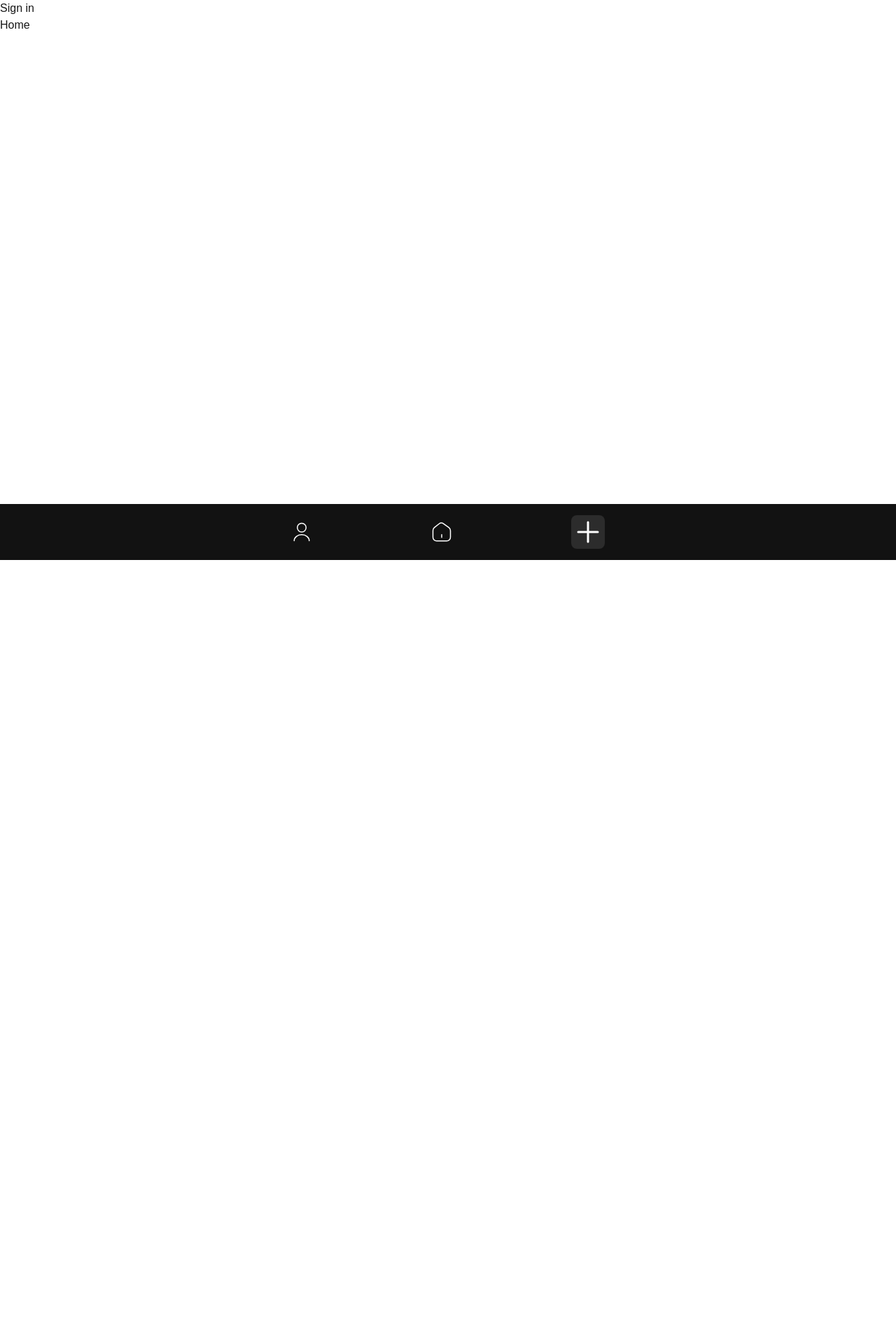
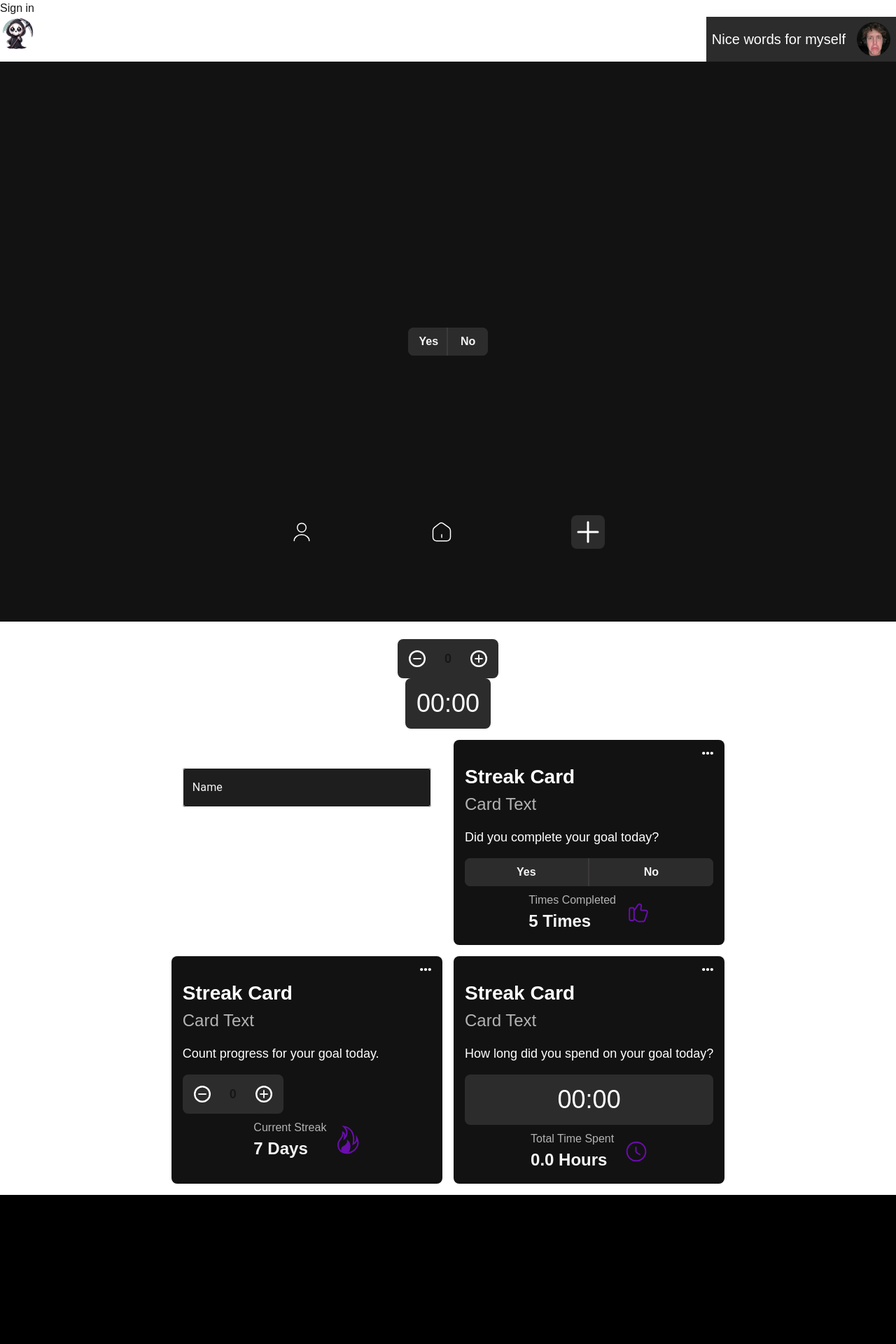
Before and after one commit to recnepspencer/reaper-app, a Next.js app: page /home in a window 1280 px wide. Shown: the top 1920 px of the page at 70% size. Before the commit the page ends 800 px from the top, so only its background shows below. Built offline with nearby package versions, Linux system fonts and the light colour scheme; no server answers.

Commit message:
updated and fixed message, added a login photo example

```diff
--- a/src/app/components/Message.tsx
+++ b/src/app/components/Message.tsx
@@ -10,19 +10,21 @@ export interface MessageProps {
 
 const Message: React.FC<MessageProps> = ({ children, variant = 'primary' }) => {
     const messageClass = classnames(
-        'px-2 py-2 font-bold text-button transition-colors duration-200',
+        'inline-flex px-2 py-2 font-light text-button transition-colors duration-200',
         {
             // Primary button styles
             'bg-primary-button text-white active:bg-white active:text-primary-button':
                 variant === 'primary',
 
             // Secondary button styles
-            'bg-secondary-button text-white active:bg-white active:text-secondary-button':
+            'bg-secondary-button text-white active:bg-white active:text-secondary-button flex justify-end':
                 variant === 'secondary',
         }
     );
 
-    return <div className={messageClass}>{children}</div>;
+    return (<div className="flex justify-end w-full">
+    <div className={messageClass}>{children}</div>
+</div>);
 };
 
 export default Message;
--- a/src/app/home/page.tsx
+++ b/src/app/home/page.tsx
@@ -1,5 +1,125 @@
+"use client";
+import React, { useState } from "react";
+import Image from "next/image";
+import FireIcon from "../src/images/fire.svg";
+import Button from "../components/Button";
+import Message from "../components/Message";
+import YesNoButton from "../components/card/YesNoButton";
+import StreakDisplay from "../components/card/StreakDisplay";
+import DetailsButton from "../components/card/DetailsButton";
+import Counter from "../components/card/Counter";
+import Timer from "../components/card/Timer";
+import Card from "../components/card/Card";
+import { TextField } from "@mui/material";
+import TextInput from "../components/input/TextInput";
+import Modal from "../components/Modal";
+
 export default function Home() {
-    return (
-        <div>Home</div>
-    )
+  const [isOpen, setIsOpen] = useState(false);
+
+  const handleClose = () => {
+    setIsOpen(false);
+  }
+
+  const handleOpen = () => {
+    setIsOpen(true);
+  }
+  const handleTimerSubmit = (duration: { hours: number; minutes: number }) => {
+    console.log("Submitted duration:", duration);
+  };
+
+  const [name, setName] = useState('');
+  const handleTimerCancel = () => {
+    console.log("Canceled");
+  };
+
+  const handleChange = (e: React.ChangeEvent<HTMLInputElement>) => {
+    setName(e.target.value);
+  };
+
+  return (
+    <>
+      <div className="flex">
+        {/* <Button
+          variant="primary"
+          onClick={() => console.log("Primary clicked")}
+        >
+          Primary Button
+        </Button>
+        <Button
+          variant="secondary"
+          onClick={() => console.log("Secondary clicked")}
+        >
+          Secondary Button
+        </Button> */}
+        <img src="/images/logo.svg" alt="logo" className="w-12 h-12 rounded-full object-cover inline-flex"/>
+        <Message variant="secondary">
+          <div className="flex items-center space-x-4">
+            <span>Nice words for myself</span>
+            <img src="/images/login.jpg" alt="login-photo" className="w-12 h-12 rounded-full object-cover" />
+          </div>
+        </Message>
+
+      </div>
+      <div className="flex justify-center items-center h-screen bg-dark-gray">
+        <YesNoButton />
+      </div>
+      <div className="flex flex-col justify-center items-center w-full">
+        <DetailsButton />
+        <Counter />
+        <Timer onSubmit={handleTimerSubmit} />
+        <div className="grid grid-cols-2 gap-4 m-4">
+        <div className="p-4">
+      <h1 className="text-white">Fill out your information</h1>
+      <TextInput
+        label="Name"
+        value={name}
+        onChange={handleChange}
+      />
+            <div className="text-white mt-4">
+        <strong>Current Value:</strong> {name}
+      </div>
+    </div>
+        <Card
+          title="Streak Card"
+          text="Card Text"
+          type="YesNo"
+          streakValue="7 Days"
+        />
+                <Card
+          title="Streak Card"
+          text="Card Text"
+          type="Counter"
+          streakValue="7 Days"
+        />
+                        <Card
+          title="Streak Card"
+          text="Card Text"
+          type="Timer"
+          streakValue="7 Days"
+        />
+        </div>
+
+      </div>
+      <div className="flex justify-center items-center h-screen bg-background-black">
+        <StreakDisplay bottomText="5 Days" type="Counter" />
+        <StreakDisplay bottomText="Yes" type="YesNo" />
+
+        <StreakDisplay timeSpentInHours={32} type="Timer" />
+      <div>
+            {/* Button to open the modal */}
+            <button onClick={() => setIsOpen(true)} className="btn-primary">
+                Open Modal
+            </button>
+
+            {/* Conditional rendering of the modal */}
+            {isOpen && (
+                <Modal title="New Goal" variant="secondary" onClose={handleClose}>
+                    <Button variant="primary">Submit </Button>
+                </Modal>
+            )}
+        </div>
+      </div>
+    </>
+  );
 }
--- a/src/app/page.tsx
+++ b/src/app/page.tsx
@@ -39,8 +39,8 @@ export default function Home() {
 
   return (
     <>
-      <div>
-        <Button
+      <div className="flex">
+        {/* <Button
           variant="primary"
           onClick={() => console.log("Primary clicked")}
         >
@@ -51,27 +51,19 @@ export default function Home() {
           onClick={() => console.log("Secondary clicked")}
         >
           Secondary Button
-        </Button>
-      </div>
-      <div className="flex justify-center items-center h-screen bg-dark-gray">
-        <YesNoButton />
+        </Button> */}
+        <img src="/images/logo.svg" alt="logo" className="w-12 h-12 rounded-full object-cover inline-flex"/>
+        <Message variant="secondary">
+          <div className="flex items-center space-x-4">
+            <span>Nice words for myself</span>
+            <img src="/images/login.jpg" alt="login-photo" className="w-12 h-12 rounded-full object-cover" />
+          </div>
+        </Message>
+
       </div>
       <div className="flex flex-col justify-center items-center w-full">
-        <DetailsButton />
-        <Counter />
-        <Timer onSubmit={handleTimerSubmit} />
         <div className="grid grid-cols-2 gap-4 m-4">
-        <div className="p-4">
-      <h1 className="text-white">Fill out your information</h1>
-      <TextInput
-        label="Name"
-        value={name}
-        onChange={handleChange}
-      />
-            <div className="text-white mt-4">
-        <strong>Current Value:</strong> {name}
-      </div>
-    </div>
+
         <Card
           title="Streak Card"
           text="Card Text"
```
Also changed, not shown: public/images/login.jpg (added), public/images/logo.svg (added).
